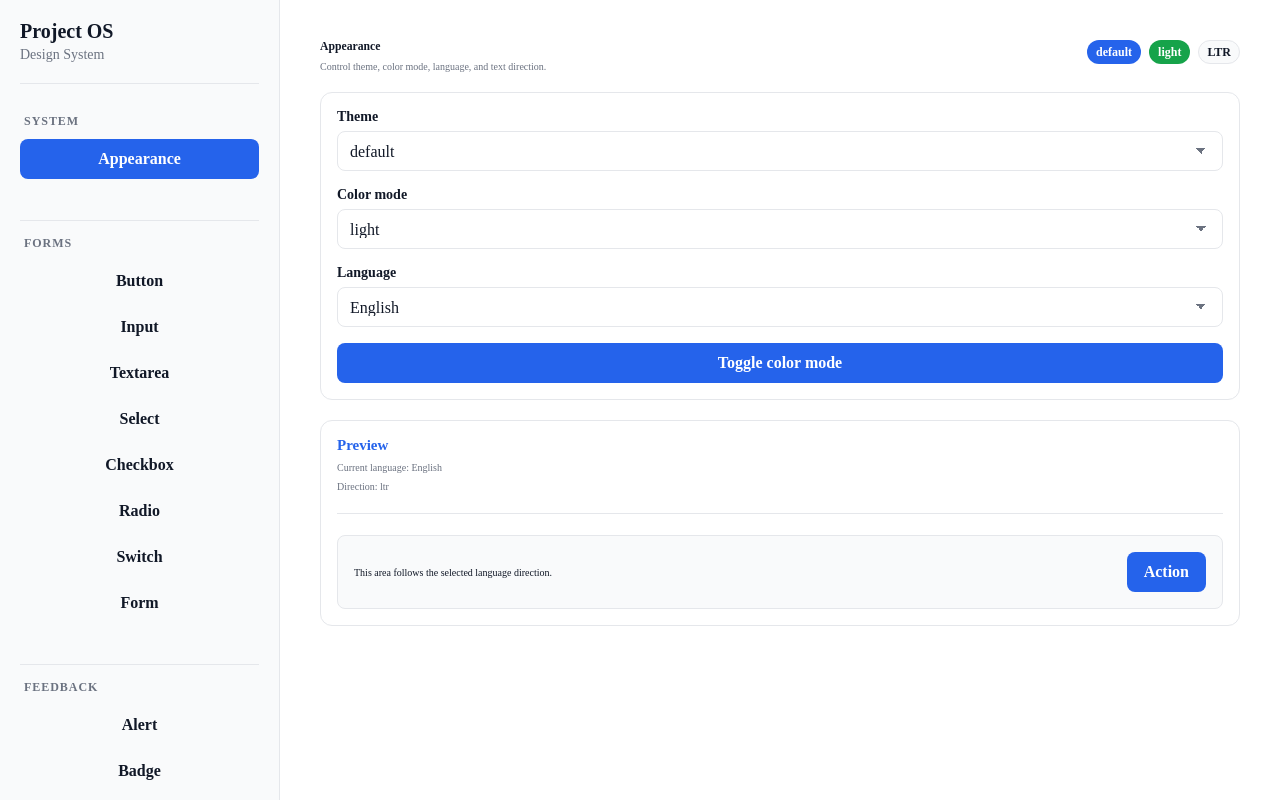
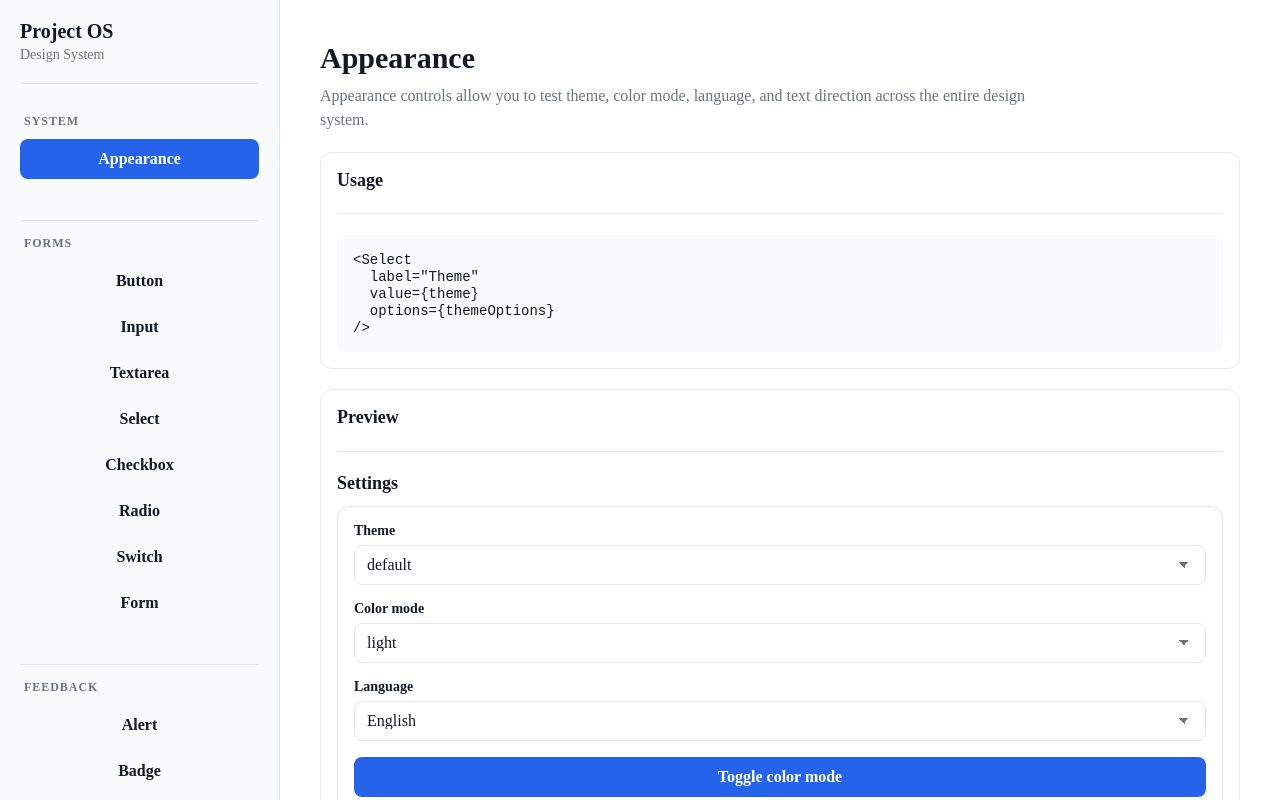
Before and after one commit to ingemedical16/project-os, a Next.js app: page /en in a window 1280 px wide. Shown: the top 800 px of the page. Built offline with nearby package versions, Linux system fonts and the light colour scheme.

Commit message:
refactor: improve appearance showcase documentation

```diff
--- a/src/features/design-system/AppearanceShowcase/AppearanceShowcase.module.scss
+++ b/src/features/design-system/AppearanceShowcase/AppearanceShowcase.module.scss
@@ -1,59 +1,79 @@
-.showcase {
+@use '@/styles/abstracts/variables' as *;
+@use '@/styles/abstracts/mixins' as *;
+
+.code {
+  margin: 0;
+  padding: $space-4;
+
+  overflow-x: auto;
+
+  border-radius: $radius-md;
+
+  background: var(--surface-hover);
+  color: var(--text);
+
+  font-family: $font-family-mono;
+  font-size: $font-size-sm;
+}
+
+.section {
   display: flex;
   flex-direction: column;
-  gap: 2rem;
+  gap: $space-3;
 }
 
-.header {
-  display: flex;
-  align-items: flex-start;
-  justify-content: space-between;
-  gap: 2rem;
+.section h3 {
+  margin: 0;
+
+  color: var(--text);
+
+  font-size: $font-size-lg;
+  font-weight: $font-weight-semibold;
 }
 
-.title {
-  margin: 0;
-  color: var(--text);
-}
-
-.description {
-  margin: 0.8rem 0 0;
-  color: var(--text-muted);
+.controls,
+.preview {
+  gap: $space-4;
 }
 
 .badges {
   display: flex;
   flex-wrap: wrap;
-  gap: 0.8rem;
-}
-
-.controls {
-  gap: 1.6rem;
-}
-
-.preview {
-  gap: 1.6rem;
+  gap: $space-2;
 }
 
 .previewTitle {
   margin: 0;
   color: var(--accent);
+  font-size: $font-size-lg;
 }
 
 .previewText {
-  margin: 0.8rem 0 0;
+  margin-block: $space-2 0;
   color: var(--text-muted);
 }
 
 .rtlPreview {
   display: flex;
-  align-items: center;
-  justify-content: space-between;
-  gap: 1.6rem;
+  flex-direction: column;
+  gap: $space-4;
 
-  padding: 1.6rem;
+  padding: $space-4;
 
   background: var(--surface-hover);
   border: 0.1rem solid var(--border);
-  border-radius: 0.8rem;
+  border-radius: $radius-md;
 }
+
+.rtlPreview p {
+  margin: 0;
+  color: var(--text);
+}
+
+@include respond(md) {
+  .rtlPreview {
+    flex-direction: row;
+    align-items: center;
+    justify-content: space-between;
+  }
+}
--- a/src/features/design-system/AppearanceShowcase/AppearanceShowcase.tsx
+++ b/src/features/design-system/AppearanceShowcase/AppearanceShowcase.tsx
@@ -1,6 +1,6 @@
 'use client';
 
-import { useLocale } from 'next-intl';
+import { useLocale, useTranslations } from 'next-intl';
 import { usePathname, useRouter } from 'next/navigation';
 
 import {
@@ -16,6 +16,8 @@ import {
 } from '@/contexts/theme/theme.types';
 import { useTheme } from '@/contexts/theme/useTheme';
 
+import { ShowcaseSection } from '../ShowcaseSection';
+
 import styles from './AppearanceShowcase.module.scss';
 
 const LANGUAGES = [
@@ -26,6 +28,10 @@ const LANGUAGES = [
 ] as const;
 
 export function AppearanceShowcase() {
+  const t = useTranslations(
+    'designSystem.components.appearance'
+  );
+
   const locale = useLocale();
   const pathname = usePathname();
   const router = useRouter();
@@ -57,6 +63,12 @@ export function AppearanceShowcase() {
     label: language.label,
   }));
 
+  const usage = `<Select
+  label="Theme"
+  value={theme}
+  options={themeOptions}
+/>`;
+
   function changeLocale(nextLocale: string) {
     const segments = pathname.split('/');
 
@@ -66,15 +78,54 @@ export function AppearanceShowcase() {
   }
 
   return (
-    <section className={styles.showcase}>
-      <div className={styles.header}>
-        <div>
-          <h1 className={styles.title}>Appearance</h1>
+    <ShowcaseSection
+      title={t('title')}
+      description={t('description')}
+      usageTitle={t('usage')}
+      previewTitle={t('preview')}
+      usage={
+        <pre className={styles.code}>
+          <code>{usage}</code>
+        </pre>
+      }
+    >
+      <div className={styles.section}>
+        <h3>{t('settings')}</h3>
 
-          <p className={styles.description}>
-            Control theme, color mode, language, and text direction.
-          </p>
+        <Card className={styles.controls}>
+          <Select
+            label={t('theme')}
+            value={theme}
+            onChange={(event) =>
+              setTheme(event.target.value as typeof theme)
+            }
+            options={themeOptions}
+          />
+
+          <Select
+            label={t('colorMode')}
+            value={colorMode}
+            onChange={(event) =>
+              setColorMode(event.target.value as typeof colorMode)
+            }
+            options={colorModeOptions}
+          />
+
+          <Select
+            label={t('language')}
+            value={locale}
+            onChange={(event) => changeLocale(event.target.value)}
+            options={languageOptions}
+          />
+
+          <Button type="button" onClick={toggleColorMode}>
+            {t('toggleColorMode')}
+          </Button>
+        </Card>
       </div>
+
+      <div className={styles.section}>
+        <h3>{t('currentState')}</h3>
 
         <div className={styles.badges}>
           <Badge variant="info">{theme}</Badge>
@@ -83,49 +134,21 @@ export function AppearanceShowcase() {
         </div>
       </div>
 
-      <Card className={styles.controls}>
-        <Select
-          label="Theme"
-          value={theme}
-          onChange={(event) =>
-            setTheme(event.target.value as typeof theme)
-          }
-          options={themeOptions}
-        />
-
-        <Select
-          label="Color mode"
-          value={colorMode}
-          onChange={(event) =>
-            setColorMode(event.target.value as typeof colorMode)
-          }
-          options={colorModeOptions}
-        />
-
-        <Select
-          label="Language"
-          value={locale}
-          onChange={(event) => changeLocale(event.target.value)}
-          options={languageOptions}
-        />
-
-        <Button type="button" onClick={toggleColorMode}>
-          Toggle color mode
-        </Button>
-      </Card>
+      <div className={styles.section}>
+        <h3>{t('directionPreview')}</h3>
 
         <Card className={styles.preview}>
           <div>
-          <h2 className={styles.previewTitle}>
-            Preview
-          </h2>
+            <h4 className={styles.previewTitle}>
+              {t('previewTitle')}
+            </h4>
 
             <p className={styles.previewText}>
-            Current language: {currentLanguage.label}
+              {t('currentLanguage')}: {currentLanguage.label}
             </p>
 
             <p className={styles.previewText}>
-            Direction: {currentLanguage.dir}
+              {t('direction')}: {currentLanguage.dir}
             </p>
           </div>
 
@@ -135,13 +158,12 @@ export function AppearanceShowcase() {
             className={styles.rtlPreview}
             dir={currentLanguage.dir}
           >
-          <p>
-            This area follows the selected language direction.
-          </p>
+            <p>{t('directionText')}</p>
 
-          <Button>Action</Button>
+            <Button>{t('action')}</Button>
           </div>
         </Card>
-    </section>
+      </div>
+    </ShowcaseSection>
   );
 }
--- a/src/i18n/loadMessages.ts
+++ b/src/i18n/loadMessages.ts
@@ -23,6 +23,7 @@ export async function loadMessages(
     dashboardAnalytics,
 
     designSystemPage,
+    designSystemAppearance,
     designSystemButton,
     designSystemInput,
     designSystemTextarea,
@@ -64,6 +65,7 @@ export async function loadMessages(
     import(`./messages/${locale}/dashboard/analytics.json`),
 
     import(`./messages/${locale}/designSystem/page.json`),
+    import(`./messages/${locale}/designSystem/components/appearance.json`),
     import(`./messages/${locale}/designSystem/components/button.json`),
     import(`./messages/${locale}/designSystem/components/input.json`),
     import(`./messages/${locale}/designSystem/components/textarea.json`),
@@ -114,6 +116,7 @@ export async function loadMessages(
     designSystem: {
       page: designSystemPage.default,
       components: {
+        appearance: designSystemAppearance.default,
         button: designSystemButton.default,
         input: designSystemInput.default,
         textarea: designSystemTextarea.default,
--- /dev/null
+++ b/src/i18n/messages/ar/designSystem/components/appearance.json
@@ -0,0 +1,18 @@
+{
+  "title": "المظهر",
+  "description": "تتيح عناصر التحكم في المظهر اختبار السمة، ووضع اللون، واللغة، واتجاه النص في نظام التصميم بالكامل.",
+  "usage": "الاستخدام",
+  "preview": "المعاينة",
+  "settings": "الإعدادات",
+  "theme": "السمة",
+  "colorMode": "وضع اللون",
+  "language": "اللغة",
+  "toggleColorMode": "تبديل وضع اللون",
+  "currentState": "الحالة الحالية",
+  "directionPreview": "معاينة الاتجاه",
+  "previewTitle": "بطاقة المعاينة",
+  "currentLanguage": "اللغة الحالية",
+  "direction": "الاتجاه",
+  "directionText": "هذه المنطقة تتبع اتجاه اللغة المحددة.",
+  "action": "إجراء"
+}
--- /dev/null
+++ b/src/i18n/messages/en/designSystem/components/appearance.json
@@ -0,0 +1,18 @@
+{
+  "title": "Appearance",
+  "description": "Appearance controls allow you to test theme, color mode, language, and text direction across the entire design system.",
+  "usage": "Usage",
+  "preview": "Preview",
+  "settings": "Settings",
+  "theme": "Theme",
+  "colorMode": "Color mode",
+  "language": "Language",
+  "toggleColorMode": "Toggle color mode",
+  "currentState": "Current state",
+  "directionPreview": "Direction preview",
+  "previewTitle": "Preview card",
+  "currentLanguage": "Current language",
+  "direction": "Direction",
+  "directionText": "This area follows the selected language direction.",
+  "action": "Action"
+}
--- /dev/null
+++ b/src/i18n/messages/fr/designSystem/components/appearance.json
@@ -0,0 +1,18 @@
+{
+  "title": "Apparence",
+  "description": "Les contrôles d’apparence permettent de tester le thème, le mode couleur, la langue et la direction du texte dans tout le système de design.",
+  "usage": "Utilisation",
+  "preview": "Aperçu",
+  "settings": "Paramètres",
+  "theme": "Thème",
+  "colorMode": "Mode couleur",
+  "language": "Langue",
+  "toggleColorMode": "Changer le mode couleur",
+  "currentState": "État actuel",
+  "directionPreview": "Aperçu de la direction",
+  "previewTitle": "Carte de prévisualisation",
+  "currentLanguage": "Langue actuelle",
+  "direction": "Direction",
+  "directionText": "Cette zone suit la direction de la langue sélectionnée.",
+  "action": "Action"
+}
--- /dev/null
+++ b/src/i18n/messages/ro/designSystem/components/appearance.json
@@ -0,0 +1,18 @@
+{
+  "title": "Aspect",
+  "description": "Controalele de aspect îți permit să testezi tema, modul de culoare, limba și direcția textului în întregul sistem de design.",
+  "usage": "Utilizare",
+  "preview": "Previzualizare",
+  "settings": "Setări",
+  "theme": "Temă",
+  "colorMode": "Mod culoare",
+  "language": "Limbă",
+  "toggleColorMode": "Comută modul de culoare",
+  "currentState": "Stare curentă",
+  "directionPreview": "Previzualizare direcție",
+  "previewTitle": "Card de previzualizare",
+  "currentLanguage": "Limba curentă",
+  "direction": "Direcție",
+  "directionText": "Această zonă urmează direcția limbii selectate.",
+  "action": "Acțiune"
+}
```
Lines whose indentation alone changed are shown as unchanged.
